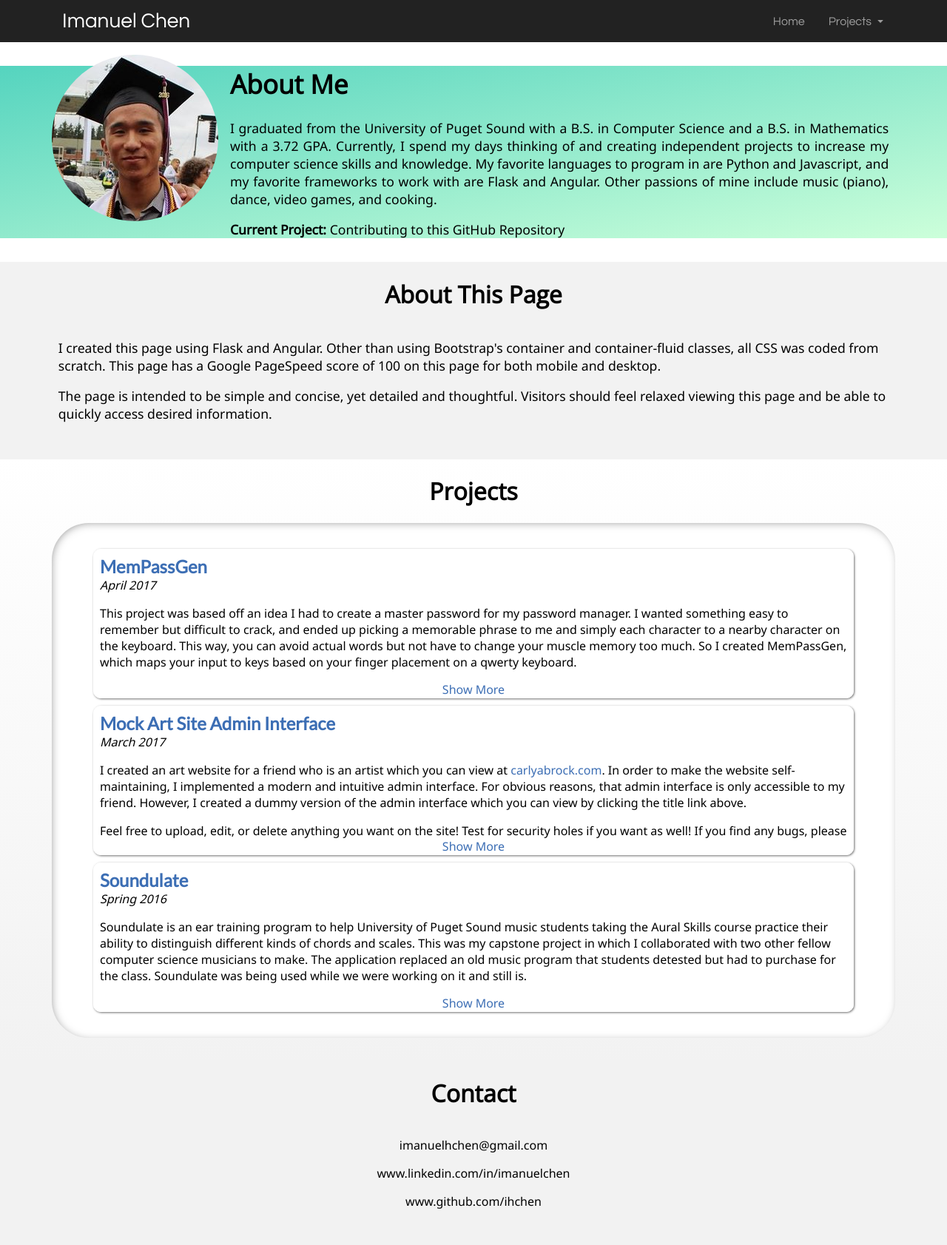
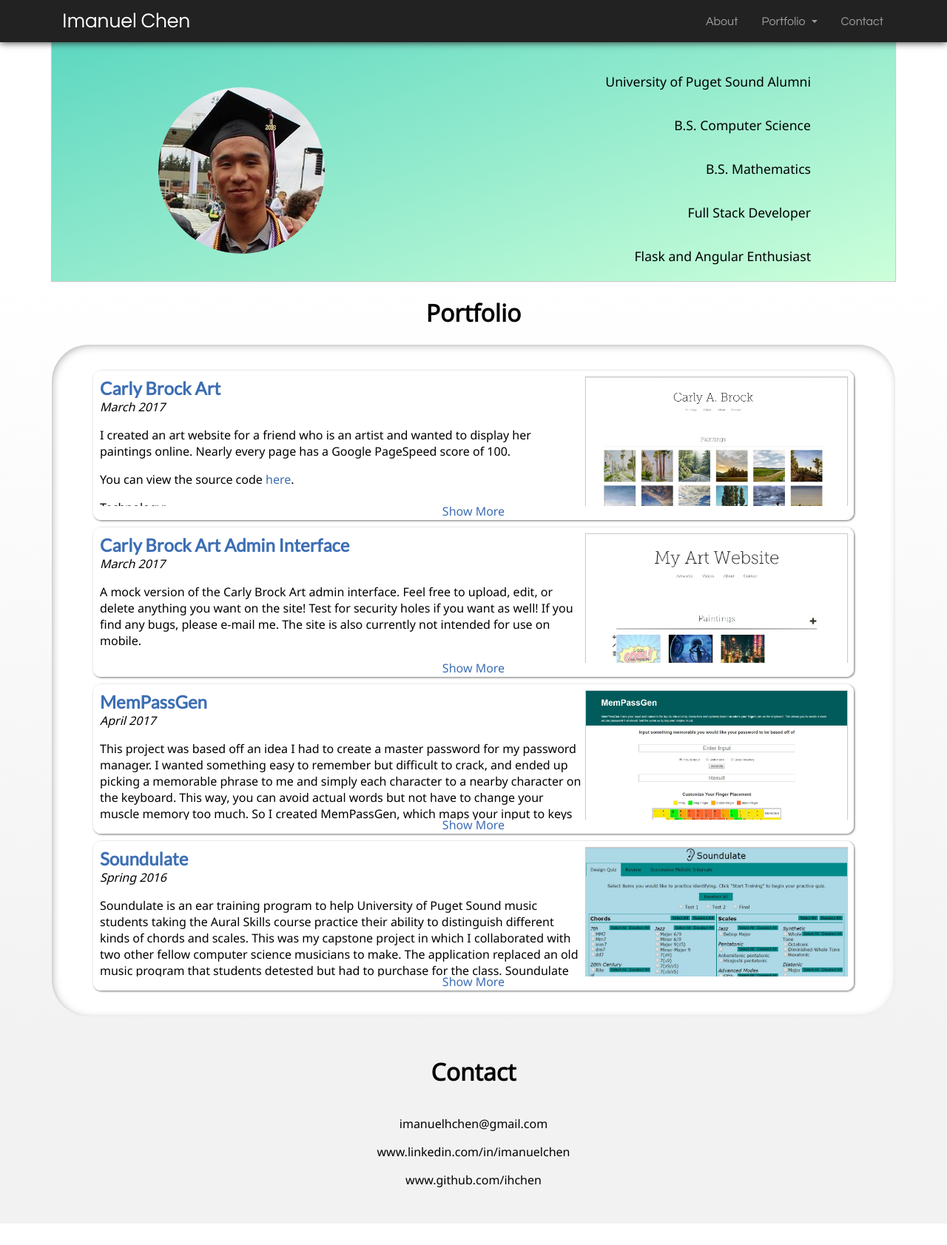
Before and after one commit to ihchen/portfolio, a Flask app: page / in a window 1280 px wide. Shown: the whole page at 74% size. After the commit the page ends 1654 px from the top, so only its background shows below. Run offline with Flask 2, Linux system fonts and the light colour scheme; parts of the project's set-up code (start-up, migrations or seed data) failed here and were passed over; some libraries are stand-ins or nearby versions.

Commit message:
Updated portfolio with freecodecamp user stories

```diff
--- a/portfolio/__init__.py
+++ b/portfolio/__init__.py
@@ -18,6 +18,9 @@ def project(project):
     elif project == "mock-art-admin":
         name = "Mock Art Admin"
         url = "/project/1"
+    elif project == "carly-brock-art":
+        name = "Carly Brock Art"
+        url = "http://carlyabrock.com"
     elif project == "mempassgen":
         name = "MemPassGen"
         url = "https://ihchen.github.io/mempassgen"
--- a/portfolio/static/style.css
+++ b/portfolio/static/style.css
@@ -22,6 +22,7 @@ a:hover, a:focus, a:active {
     box-shadow: 0 6px 12px rgba(0,0,0,.175);
     border-radius: 0 0 .5em .5em;
     padding: .3em 0;
+    width: 160px;
 
     position: absolute;
     top: 100%;
@@ -124,3 +125,6 @@ a:hover, a:focus, a:active {
 .contact-container {
     text-align: center;
 }
+.contact a:hover {
+    text-decoration: underline;
+}
--- a/portfolio/templates/base.html
+++ b/portfolio/templates/base.html
@@ -57,7 +57,10 @@
     nav {
         font-family: 'Questrial', sans-serif;
         background-color: #222222;
+        box-shadow: 0 0px 10px #222222;
         z-index: 10;
+        position: fixed;
+        top: 0;
     }
     .nav-content {
         display: flex;
@@ -118,15 +121,19 @@
             </div>
             <div class="nav-links">
                 <div class="nav-item hidden-xxs">
-                    <a href="{{ url_for('portfolio') }}" class="nav-link">Home</a>
+                    <a href="{{ url_for('portfolio') }}#about" class="nav-link">About</a>
                 </div>
                 <div class="nav-item dropdown">
-                    <a class="nav-link">Projects</a>
+                    <a href="{{ url_for('portfolio') }}#portfolio" class="nav-link">Portfolio</a>
                     <div class="dropdown-menu">
+                        <a href="{{ url_for('project', project='carly-brock-art') }}" class="nav-item nav-link">Carly Brock Art</a>
+                        <a href="{{ url_for('project', project='mock-art-admin') }}" class="nav-item nav-link">Mock Art Admin</a>
                         <a href="{{ url_for('project', project='mempassgen') }}" class="nav-item nav-link">MemPassGen</a>
-                        <a href="{{ url_for('project', project='mock-art-admin') }}" class="nav-item nav-link">Art Admin</a>
                         <a href="{{ url_for('project', project='soundulate') }}" class="nav-item nav-link">Soundulate</a>
                     </div>
+                </div>
+                <div class="nav-item">
+                    <a href="{{ url_for('portfolio') }}#contact" class="nav-link">Contact</a>
                 </div>
             </div>
         </div>
--- a/portfolio/templates/index.html
+++ b/portfolio/templates/index.html
@@ -21,59 +21,49 @@
  */
 
 header {
-    margin: 2em 0;
-    position: relative;
-}
-header:before {
-    content: '';
     background: #CCFFDA;
     background: -webkit-linear-gradient(left top, #55D4BF, #CCFFDA);
     background: -o-linear-gradient(bottom right, #55D4BF, #CCFFDA);
     background: -moz-linear-gradient(bottom right, #55D4BF, #CCFFDA);
     background: linear-gradient(to bottom right, #55D4BF, #CCFFDA);
+    box-shadow: 0px 0px 1px 1px rgb(0,0,0,0.2);
 
+    padding-top: 5em;
+    position: relative;
+    height: 300px;
+    display: flex;
+}
+.header-image {
+    display: inline-flex;
+    width: 45%;
+    min-height: 1px;
+    position: relative;
+    align-items: center;
+    justify-content: center;
     height: 100%;
-    width: 100%;
-
-    position: absolute;
-    top: 0; left: 0;
-    z-index: -1;
 }
 .portrait {
     width: 225px;
     height: 225px;
-    margin-right: 1em;
 
     border-radius: 50%;
     overflow: hidden;
-    float: left;
     position: relative;
-    top: -15px;
 }
-.description {
+.header-content {
+    display: inline-flex;
+    flex-direction: column;
+    position: relative;
+    width: 45%;
     font-size: 1.1em;
-    text-align: justify;
-    padding: 0 .5em;
+    text-align: right;
+    height: 100%;
 }
-@media (max-width: 575px) {
-    header {
-        background-color: transparent;
-    }
-    .portrait {
-        float: none;
-        left: 50%;
-        transform: translatex(-50%);
-        z-index: 1;
-    }
-    .description {
-        position: relative;
-        top: -2em;
-        padding: 2em .5em 1em .5em;
-        background-color: #CCFFDA;
-    }
-    .description h1 {
-        text-align: center;
-    }
+
+.project-image {
+    width: 35%;
+    float: right;
+    box-shadow: 0px 0px 1px 1px rgb(0, 0, 0, 0.2);
 }
 
 /*
@@ -91,62 +81,33 @@ header:before {
 {% endblock %}
 
 {% block body %}
-<header class="container-fluid">
-    <div class="container">
+<header class="container" id="about">
+    <div class="header-image">
         <div class="portrait">
             <img src="{{ url_for('static', filename='portrait.jpg') }}" />
         </div>
-        <div class="description">
-            <h1>About Me</h1>
-            <p>I graduated from the University of Puget Sound with a B.S. in Computer Science and a B.S. in Mathematics with a 3.72 GPA. Currently, I spend my days thinking of and creating independent projects to increase my computer science skills and knowledge. My favorite languages to program in are Python and Javascript, and my favorite frameworks to work with are Flask and Angular. Other passions of mine include music (piano), dance, video games, and cooking.</p>
-
-            <p><b>Current Project:</b> Contributing to <a href="https://github.com/keon/algorithms">this GitHub Repository</a></p>
-        </div>
+    </div>
+    <div class="header-content">
+        <p>University of Puget Sound Alumni</p>
+        <p>B.S. Computer Science</p>
+        <p>B.S. Mathematics</p>
+        <p>Full Stack Developer</p>
+        <p>Flask and Angular Enthusiast</p>
     </div>
 </header>
-<div class="container-fluid about section">
-    <div class="container">
+<div class="container-fluid project section" ng-app="PortfolioProjectList">
+    <div class="container" id="portfolio">
         <div class="section-header">
-            <h1>About This Page</h1>
-        </div>
-        <div class="about-container">
-            <p>I created this page using Flask and Angular. Other than using Bootstrap's container and container-fluid classes, all CSS was coded from scratch. This page has a Google PageSpeed score of 100 on this page for both mobile and desktop.</p>
-            <p>The page is intended to be simple and concise, yet detailed and thoughtful. Visitors should feel relaxed viewing this page and be able to quickly access desired information.</p>
-        </div>
-    </div>
-</div>
-<div class="container-fluid project section" ng-app="PortfolioProjectList">
-    <div class="container">
-        <div class="section-header">
-            <h1>Projects</h1>
+            <h1>Portfolio</h1>
         </div>
         <div class="project-container">
             <project-item>
-                <h2><a href="{{ url_for('project', project='mempassgen') }}">MemPassGen</a></h2>
-                <i>April 2017</i>
-                <p>This project was based off an idea I had to create a master password for my password manager. I wanted something easy to remember but difficult to crack, and ended up picking a memorable phrase to me and simply each character to a nearby character on the keyboard. This way, you can avoid actual words but not have to change your muscle memory too much. So I created MemPassGen, which maps your input to keys based on your finger placement on a qwerty keyboard.</p>
+                <img class="project-image" src="{{ url_for('static', filename='carly-brock-art.jpg') }}" />
+                <h2><a href="{{ url_for('project', project='carly-brock-art') }}">Carly Brock Art</a></h2>
+                <i>March 2017</i>
+                <p>I created an art website for a friend who is an artist and wanted to display her paintings online. Nearly every page has a Google PageSpeed score of 100.</p>
 
-                <p>You can view the source code <a href="https://github.com/ihchen/mempassgen">here</a>.</p>
-
-                Technology:
-                <ul>
-                    <li>AngularJS (1.6.4)</li>
-                    <li>Bootstrap Grid System</li>
-                    <li>Karma/Jasmine</li>
-                    <li>External Javascript libraries:
-                    <ul>
-                        <li><a href="https://github.com/dropbox/zxcvbn">zxcvbn</a></li>
-                    </ul></li>
-                </ul>
-            </project-item>
-            <project-item>
-                <h2><a href="{{ url_for('project', project='mock-art-admin') }}">Mock Art Site Admin Interface</a></h2>
-                <i>March 2017</i>
-                <p>I created an art website for a friend who is an artist which you can view at <a href="carlyabrock.com">carlyabrock.com</a>. In order to make the website self-maintaining, I implemented a modern and intuitive admin interface. For obvious reasons, that admin interface is only accessible to my friend. However, I created a dummy version of the admin interface which you can view by clicking the title link above.</p>
-
-                <p>Feel free to upload, edit, or delete anything you want on the site! Test for security holes if you want as well! If you find any bugs, please e-mail me. The site is also currently not intended for use on mobile.</p>
-
-                <p>You can view the source code <a href="https://github.com/ihchen/mock-art-admin">here</a>.</p>
+                <p>You can view the source code <a href="https://github.com/ihchen/cabrock-flask">here</a>.</p>
 
                 Technology:
                 <ul>
@@ -178,6 +139,34 @@ header:before {
                 </ul>
             </project-item>
             <project-item>
+                <img class="project-image" src="{{ url_for('static', filename='mock-art-admin.jpg') }}" />
+                <h2><a href="{{ url_for('project', project='mock-art-admin') }}">Carly Brock Art Admin Interface</a></h2>
+                <i>March 2017</i>
+                <p>A mock version of the Carly Brock Art admin interface. Feel free to upload, edit, or delete anything you want on the site! Test for security holes if you want as well! If you find any bugs, please e-mail me. The site is also currently not intended for use on mobile.</p>
+
+                <p>You can view the source code <a href="https://github.com/ihchen/mock-art-admin">here</a>.</p>
+            </project-item>
+            <project-item>
+                <img class="project-image" src="{{ url_for('static', filename='mempassgen.jpg') }}" />
+                <h2><a href="{{ url_for('project', project='mempassgen') }}">MemPassGen</a></h2>
+                <i>April 2017</i>
+                <p>This project was based off an idea I had to create a master password for my password manager. I wanted something easy to remember but difficult to crack, and ended up picking a memorable phrase to me and simply each character to a nearby character on the keyboard. This way, you can avoid actual words but not have to change your muscle memory too much. So I created MemPassGen, which maps your input to keys based on your finger placement on a qwerty keyboard.</p>
+
+                <p>You can view the source code <a href="https://github.com/ihchen/mempassgen">here</a>.</p>
+
+                Technology:
+                <ul>
+                    <li>AngularJS (1.6.4)</li>
+                    <li>Bootstrap Grid System</li>
+                    <li>Karma/Jasmine</li>
+                    <li>External Javascript libraries:
+                    <ul>
+                        <li><a href="https://github.com/dropbox/zxcvbn">zxcvbn</a></li>
+                    </ul></li>
+                </ul>
+            </project-item>
+            <project-item>
+                <img class="project-image" src="{{ url_for('static', filename='soundulate.jpg') }}" />
                 <h2><a href="{{ url_for('project', project='soundulate') }}">Soundulate</a></h2>
                 <i>Spring 2016</i>
                 <p>Soundulate is an ear training program to help University of Puget Sound music students taking the Aural Skills course practice their ability to distinguish different kinds of chords and scales. This was my capstone project in which I collaborated with two other fellow computer science musicians to make. The application replaced an old music program that students detested but had to purchase for the class. Soundulate was being used while we were working on it and still is.</p>
@@ -199,14 +188,14 @@ header:before {
         </div>
     </div>
 </div>
-<div class="container-fluid contact section">
+<div class="container-fluid contact section" id="contact">
     <div class="section-header">
         <h1>Contact</h1>
     </div>
     <div class="contact-container">
         <p>imanuelhchen@gmail.com</p>
-        <p>www.linkedin.com/in/imanuelchen</p>
-        <p>www.github.com/ihchen</p>
+        <p><a href="https://www.linkedin.com/in/imanuelchen">www.linkedin.com/in/imanuelchen</a></p>
+        <p><a href="https://www.github.com/ihchen">www.github.com/ihchen</a></p>
     </div>
 </div>
 
--- a/portfolio/templates/project.html
+++ b/portfolio/templates/project.html
@@ -8,7 +8,6 @@
  * Nav Bar
  */
 nav {
-    position: fixed;
     top: 0;
     transition: top 1s;
 }
```
Also changed, not shown: 1 other file.
